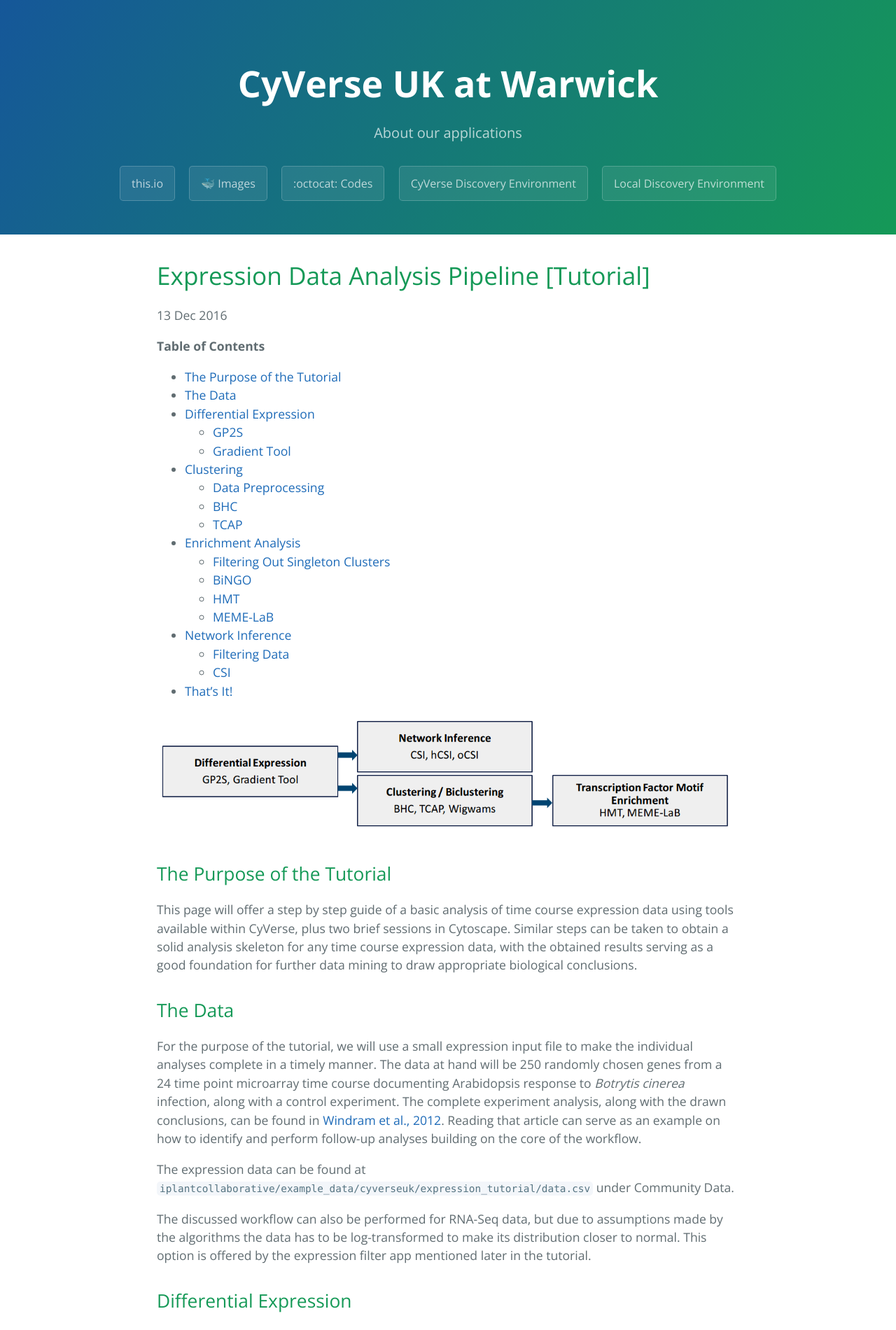
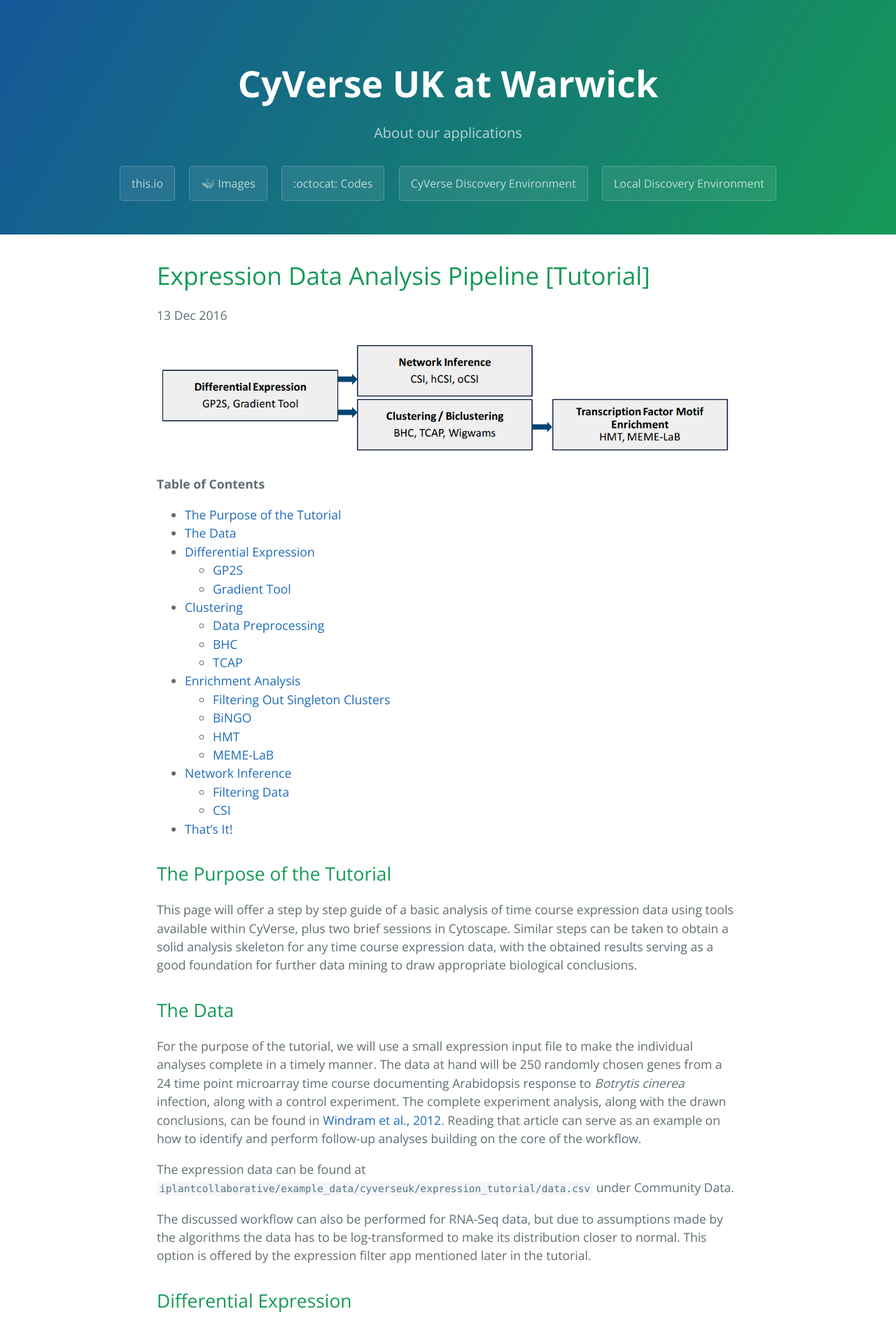
Before and after one commit to cyversewarwick/cyversewarwick.github.io, a Jekyll site: the page built from _posts/2016-12-13-expression-pipeline-tutorial.md, in a window 1280 px wide. Shown: the top 1900 px of the page at 70% size. Built offline with Jekyll 4.4.1, drawn with Linux system fonts in a browser that asks for light colours; emoji names are drawn with the system emoji font.

Commit message:
Update 2016-12-13-expression-pipeline-tutorial.md

```diff
--- a/_posts/2016-12-13-expression-pipeline-tutorial.md
+++ b/_posts/2016-12-13-expression-pipeline-tutorial.md
@@ -4,13 +4,12 @@
 date: 2016-12-13
 ---
 
+![Expression Data Analysis Pipeline](https://cyversewarwick.github.io/images/Expression_Data_Analysis_Pipeline.png)
+
 **Table of Contents**
 
 * TOC
 {:toc}
-
-
-![Expression Data Analysis Pipeline](https://cyversewarwick.github.io/images/Expression_Data_Analysis_Pipeline.png)
 
 ## The Purpose of the Tutorial
 
```
